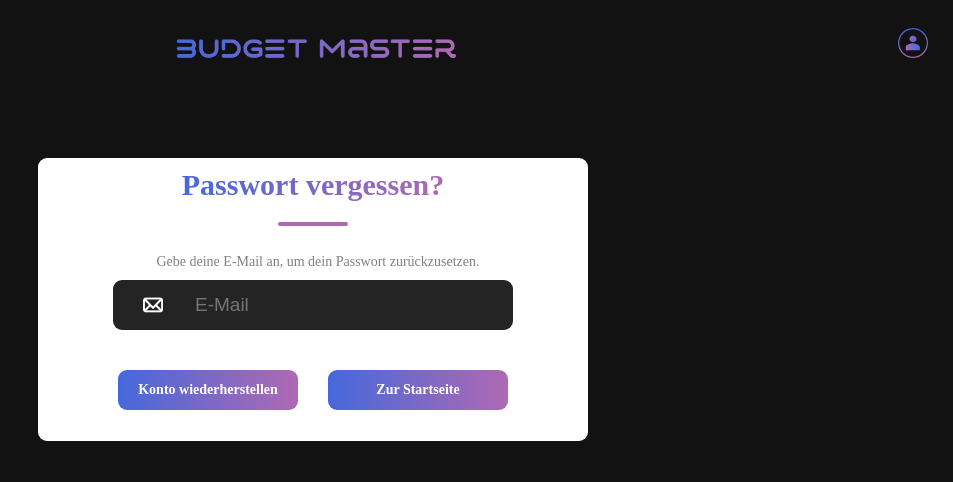
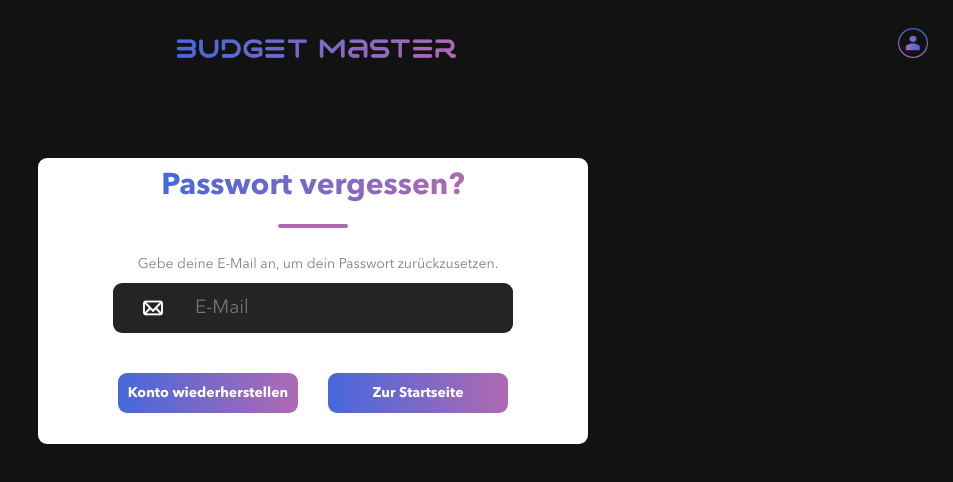
Before and after one commit to mariebesant/budgetmaster_vite, a React (Vite) app: page /forgotpassword in a window 1280 px wide. Shown: the top 482 px of the page, without its empty margins (327-1280 px from the left). Built offline with nearby package versions, Linux system fonts and the light colour scheme.

Commit message:
Landingpage

```diff
--- a/src/components/Landingpage.jsx
+++ b/src/components/Landingpage.jsx
@@ -1,5 +1,5 @@
 import React from "react";
-import picture from "./Images/tierschutz-hunde.png";
+import picture from "./Images/budgetmaster_play.png";
 import "./fonts/fonts.css";
 import Header from "./Header";
 import { useNavigate } from 'react-router-dom';
--- a/src/components/Login.jsx
+++ b/src/components/Login.jsx
@@ -7,6 +7,7 @@ import password_icon from './Images/password.png'
 import birthday_icon from './Images/birthday.png'
 import { useNavigate } from 'react-router-dom'
 import Header from './Header'
+import "./fonts/fonts.css";
 import { Password } from '@mui/icons-material'
 
 
--- a/src/components/LoginStyle.css
+++ b/src/components/LoginStyle.css
@@ -24,6 +24,7 @@
     -webkit-text-fill-color: transparent;
     font-size: 30px;
     font-weight: 700;
+    font-family: Avenir Next LT Pro Bold;
 }
 
 .underline{
@@ -69,6 +70,7 @@
     margin-top: 27px;
     color: grey;
     font-size: 14px;
+    font-family: Avenir Next LT Pro;
 }
 
 .forgot-password span{
@@ -96,6 +98,7 @@
     font-size: 12px;
     font-weight: 700;
     cursor: pointer;
+    font-family: Avenir Next LT Pro Bold;
 }
 
 .gray{
@@ -117,4 +120,5 @@
     font-size: 16px;
     font-weight: 700;
     cursor: pointer;
+    font-family: Avenir Next LT Pro Bold;
 }
--- a/src/components/Pages/ForgotPassword.css
+++ b/src/components/Pages/ForgotPassword.css
@@ -7,6 +7,7 @@
     margin-top: 10px;
     margin-bottom: 10px;
     background-clip: text;
+    font-family: Avenir Next LT Pro Bold;
 }
 
 .headPass{
@@ -63,6 +64,7 @@
     outline: none;
     color: white;
     font-size: 19px;
+    font-family: Avenir Next LT Pro ;
 }
 
 .submit-containerPass{
@@ -83,6 +85,7 @@
     font-size: 14px;
     font-weight: 700;
     cursor: pointer;
+    font-family: Avenir Next LT Pro Bold;
 }
 
 .textfieldPass{
@@ -93,4 +96,5 @@
     font-size: 14px;
     align-items: center;
     margin: auto;
+    font-family: Avenir Next LT Pro;
 }
```
Also changed, not shown: src/components/Images/budgetmaster_play.png (added), src/components/Images/budgetmaster_playbutton.png (added).
